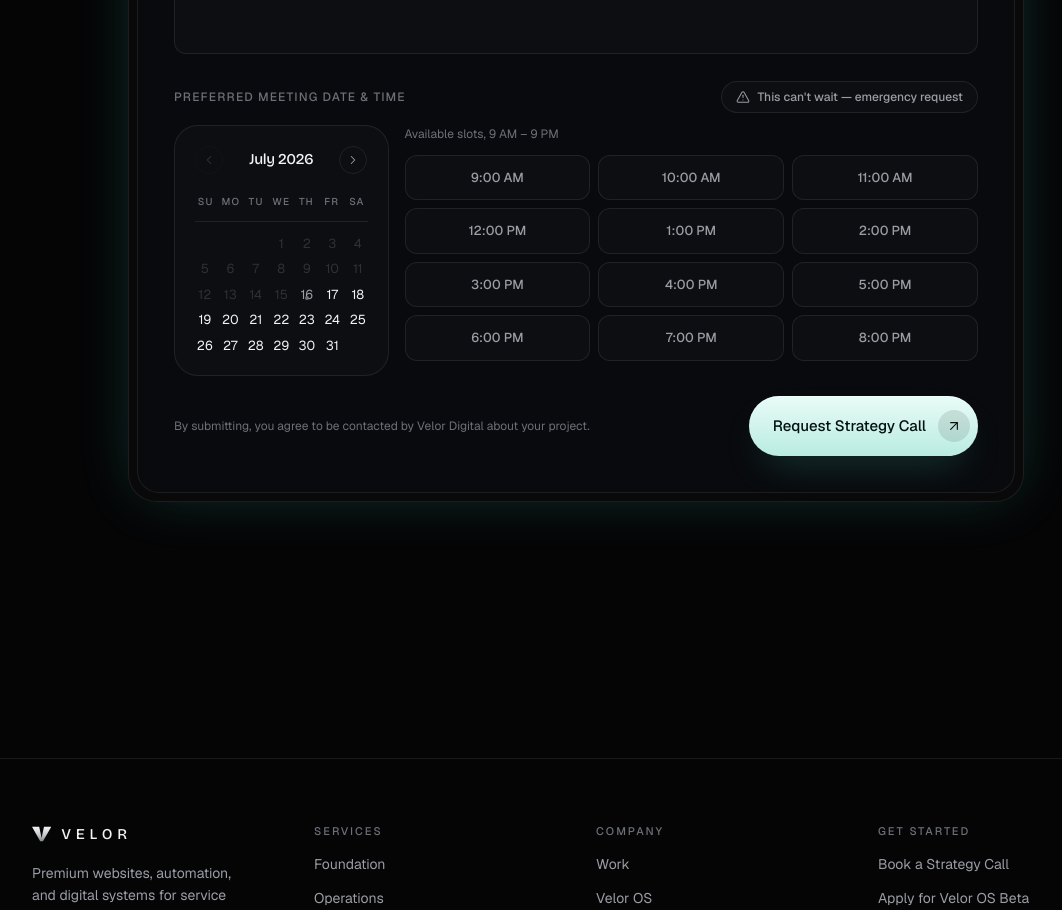
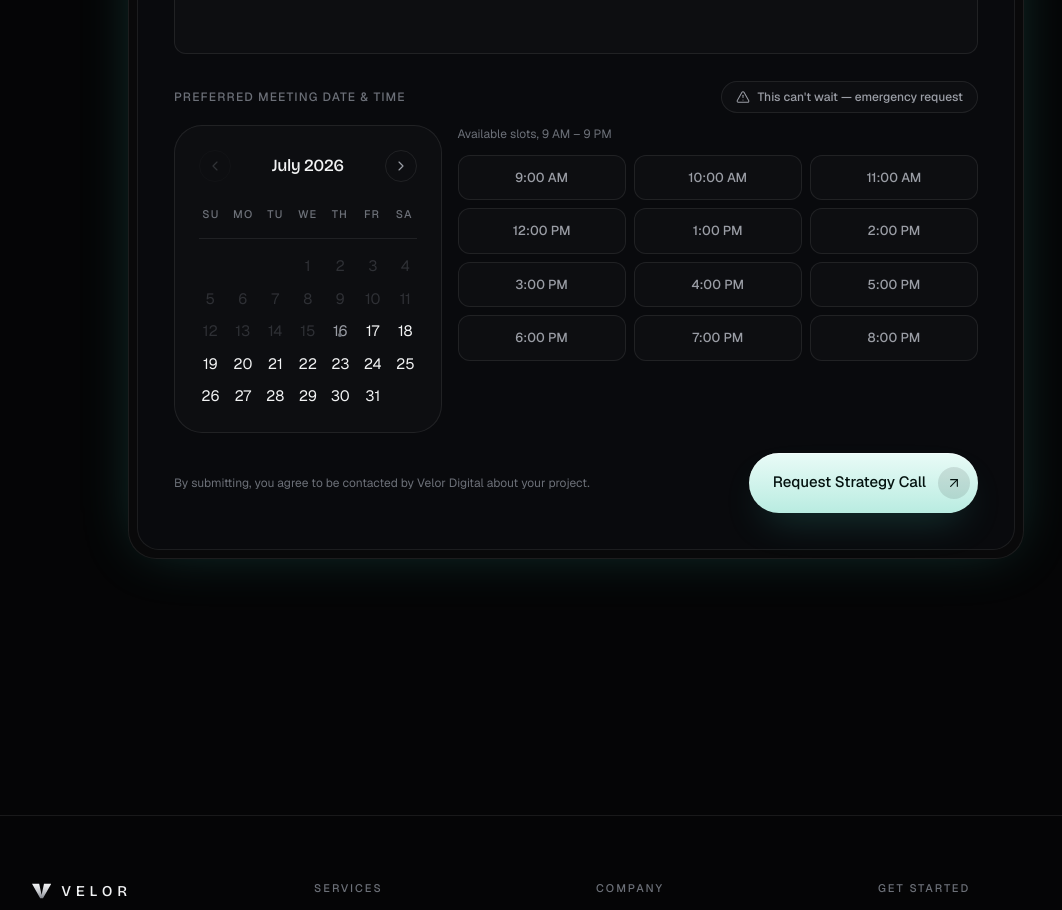
Before and after one commit to MadzilLaZX/velor-digital-website, a Next.js app: page /velor-os in a window 1280 px wide. Shown: the part 2480-3390 px from the top of the page, without its empty margins (64-1126 px from the left). Built offline with nearby package versions, Linux system fonts and the light colour scheme.

Commit message:
Enlarge calendar (300px to 380px wide) with bigger cells and gaps so dates breathe

```diff
--- a/src/components/ui/date-calendar.tsx
+++ b/src/components/ui/date-calendar.tsx
@@ -50,40 +50,40 @@ export function DateCalendar({
   return (
     <div
       className={cn(
-        "w-full rounded-[1.5rem] border border-hairline bg-white/[0.02] p-5 sm:max-w-[300px]",
+        "w-full rounded-[1.75rem] border border-hairline bg-white/[0.02] p-6 sm:max-w-[380px]",
         className
       )}
     >
-      <div className="mb-5 flex items-center justify-between">
+      <div className="mb-6 flex items-center justify-between">
         <button
           type="button"
           onClick={() => canGoPrev && setViewMonth(new Date(year, month - 1, 1))}
           disabled={!canGoPrev}
           aria-label="Previous month"
-          className="focus-ring flex h-7 w-7 items-center justify-center rounded-full border border-hairline text-muted transition-all duration-300 hover:border-white/20 hover:text-foreground hover:shadow-[0_0_14px_-4px_var(--accent-glow)] disabled:pointer-events-none disabled:opacity-25"
+          className="focus-ring flex h-8 w-8 items-center justify-center rounded-full border border-hairline text-muted transition-all duration-300 hover:border-white/20 hover:text-foreground hover:shadow-[0_0_14px_-4px_var(--accent-glow)] disabled:pointer-events-none disabled:opacity-25"
         >
-          <ChevronLeft className="h-3.5 w-3.5" strokeWidth={1.75} />
+          <ChevronLeft className="h-4 w-4" strokeWidth={1.75} />
         </button>
-        <span className="font-display text-[15px] font-medium tracking-tight text-foreground">
+        <span className="font-display text-[17px] font-medium tracking-tight text-foreground">
           {viewMonth.toLocaleDateString("en-US", { month: "long", year: "numeric" })}
         </span>
         <button
           type="button"
           onClick={() => setViewMonth(new Date(year, month + 1, 1))}
           aria-label="Next month"
-          className="focus-ring flex h-7 w-7 items-center justify-center rounded-full border border-hairline text-muted transition-all duration-300 hover:border-white/20 hover:text-foreground hover:shadow-[0_0_14px_-4px_var(--accent-glow)]"
+          className="focus-ring flex h-8 w-8 items-center justify-center rounded-full border border-hairline text-muted transition-all duration-300 hover:border-white/20 hover:text-foreground hover:shadow-[0_0_14px_-4px_var(--accent-glow)]"
         >
-          <ChevronRight className="h-3.5 w-3.5" strokeWidth={1.75} />
+          <ChevronRight className="h-4 w-4" strokeWidth={1.75} />
         </button>
       </div>
 
-      <div className="mb-3 grid grid-cols-7 gap-1 border-b border-hairline pb-3 text-center text-[10px] font-medium uppercase tracking-[0.12em] text-muted-2">
+      <div className="mb-4 grid grid-cols-7 gap-2 border-b border-hairline pb-4 text-center text-[11px] font-medium uppercase tracking-[0.12em] text-muted-2">
         {WEEKDAY_LABELS.map((d) => (
           <span key={d}>{d}</span>
         ))}
       </div>
 
-      <div className="grid grid-cols-7 gap-1.5">
+      <div className="grid grid-cols-7 gap-2.5">
         {cells.map((date, i) => {
           if (!date) return <span key={`blank-${i}`} />;
           const disabled = date < minSelectable;
@@ -98,7 +98,7 @@ export function DateCalendar({
               onClick={() => onChange(iso)}
               aria-pressed={selected}
               className={cn(
-                "focus-ring relative flex aspect-square items-center justify-center rounded-full text-[13px] transition-all duration-200",
+                "focus-ring relative flex aspect-square items-center justify-center rounded-full text-[15px] transition-all duration-200",
                 disabled
                   ? "pointer-events-none cursor-not-allowed text-muted-2/35"
                   : "cursor-pointer text-foreground hover:bg-white/[0.08] hover:shadow-[0_0_16px_-4px_var(--accent-glow)]",
@@ -109,7 +109,7 @@ export function DateCalendar({
             >
               {date.getDate()}
               {isToday && !selected && (
-                <span className="absolute bottom-1 h-1 w-1 rounded-full bg-muted-2" />
+                <span className="absolute bottom-1.5 h-1 w-1 rounded-full bg-muted-2" />
               )}
             </button>
           );
```
